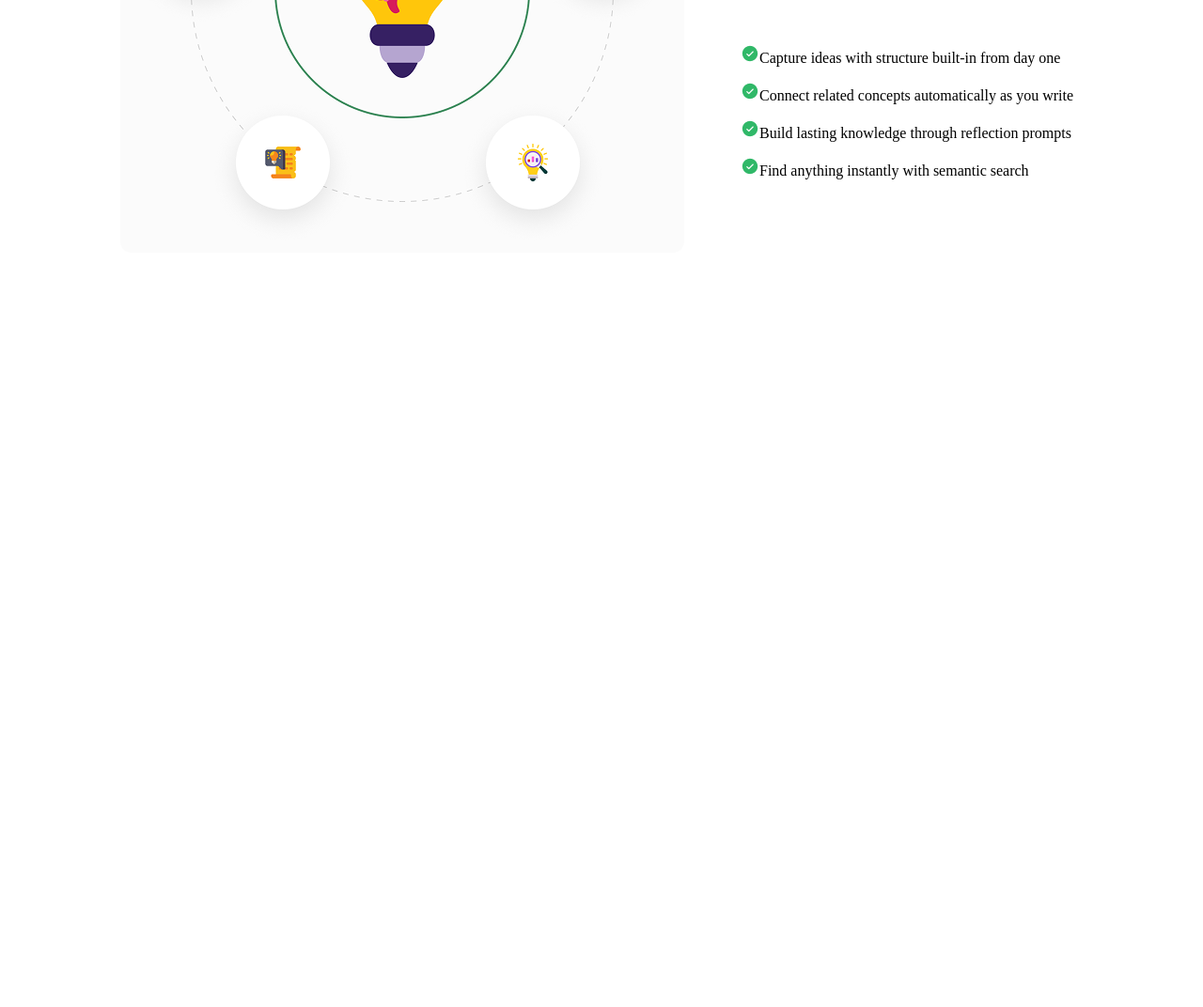
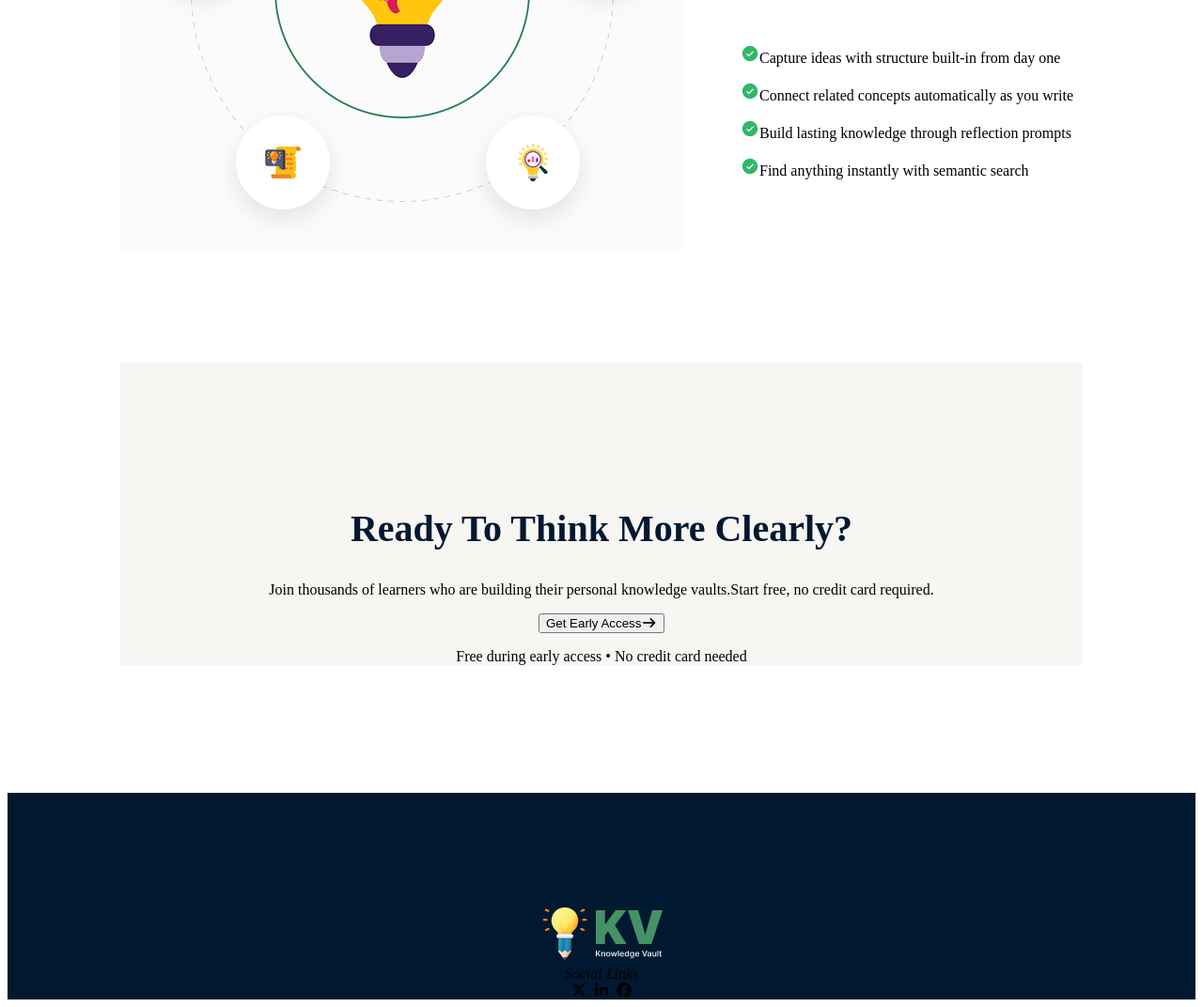
Before and after one commit to mrrahat2004/b13-A1, a plain HTML site: page index.html in a window 1280 px wide. Shown: the part 1620-2692 px from the top of the page at 94% size. Before the commit the page ends 1893 px from the top, so only its background shows below. Drawn offline with Linux system fonts and the light colour scheme.

Commit message:
trying to figure out mistakes

```diff
--- a/index.html
+++ b/index.html
@@ -138,5 +138,42 @@
 
 
 
+    <section id="challange-1">
+        <div class="challange">
+
+            <div>
+               <h1>Ready To Think More Clearly?</h1>
+               <p>Join thousands of learners who are building their personal knowledge vaults.Start free, no credit card required.</p>
+            </div>
+
+
+
+         <div>
+            <button>Get Early Access<i class="fa-solid fa-arrow-right"></i></button>
+         </div>
+         <div>
+            <p>Free during early access • No credit card needed</p>
+         </div>
+        </div>
+    </section>
+
+    <footer>
+        <section class="footer-container">
+            <div>
+                <img src="assets/logo-footer.png" alt="">
+            </div>
+
+             <div>
+                <i>Social Links</i><br>
+                <i class="fa-brands fa-x-twitter"></i>
+                <i class="fa-brands fa-linkedin-in"></i>
+                <i class="fa-brands fa-facebook"></i>
+
+            </div>
+
+        </section>
+    </footer>
+
+
 </body>
 </html>
--- a/style.css
+++ b/style.css
@@ -145,6 +145,7 @@ ul .li{
     gap: 60px;
     max-width: 1220px;
     max-height: 397px;
+    padding-bottom: 200px;
 
 }
 
@@ -166,3 +167,44 @@ ul .li{
     width: 491px;
     padding-bottom: 20px;
 }
+
+#challange-1{
+    padding: 120px 120px 120px 120px;
+}
+
+.challange{
+    padding-top: 120px;
+    text-align: center;
+    background-color: #F7F6F2;
+    align-items: center;
+    margin: 0 auto;
+    /* padding-bottom: 120px; */
+    padding-left: 40px;
+    padding-right: 40px;
+    max-width: 1100px;
+}
+
+.challange h1{
+    font-size: 40px;
+    color: #001931;
+}
+
+.challange p{
+    /* width: 1380px;
+    height: 48px; */
+    font-size: 16px;
+}
+
+.footer-container{
+    text-align: center;
+    /* display: flex; */
+    background-color: #001931;
+    padding-top: 120px;
+    max-width: 1600px;
+    justify-content: space-between;
+}
+
+
+/* .footer-container hr{
+    border: 1px solid rgb(0, 0, 0);
+} */
```
